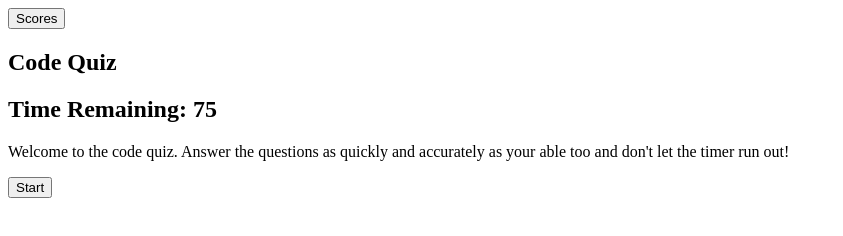
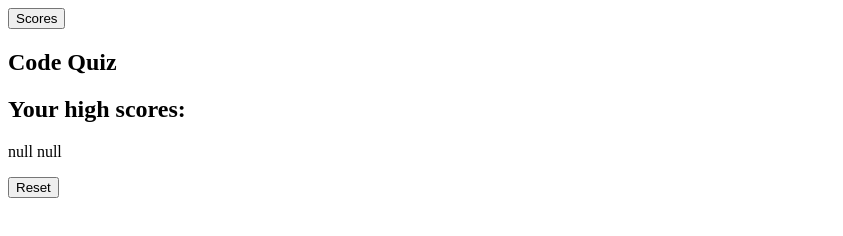
Before and after one commit to mkotte/Code-Quiz, a plain HTML site: page index.html in a window 1280 px wide. Both pictures are taken after a click on the button "Scores". Shown: the whole page, without its empty margins (0-843 px from the left). Drawn offline with Linux system fonts and the light colour scheme.

Commit message:
finished scripting logic

```diff
--- a/assets/js/script.js
+++ b/assets/js/script.js
@@ -2,9 +2,11 @@
 var timerContainer = document.querySelector('.timer')
 var timerEl = document.getElementById('time-left');
 var startButton = document.getElementById('start-btn');
+var scoreButton = document.getElementById("scores-btn")
 var quizSection = document.querySelector(".quizSection")
 var quiz =  document.querySelector(".quiz");
 var answer = document.querySelector(".answer");
+var results = document.querySelector(".results")
 
 var timer;
 var timerCount = 75;
@@ -14,6 +16,7 @@ var count = 0;
 var quizCount = 1;
 var score = 0;
 var newScore;
+
 
 function startTimer(){
     //sets timer
@@ -149,7 +152,7 @@ function endQuiz(){
     initialsLabel.append(initialsInput);
 
     let resetButton = document.createElement('button');
-    resetButton.textContent="Reset"
+    resetButton.textContent="Enter"
     resetButton.setAttribute("class", "reset-btn")
     results.append(resetButton);
 
@@ -179,11 +182,40 @@ function saveScore(){
     let initials = document.getElementById("initials-input").value;
     localStorage.setItem(`initials-${quizCount}`, initials);
     localStorage.setItem(`score-${quizCount}`, newScore);
-    quizCount++;
+    newCount = quizCount + 1;
 };
 
 
 function showScore(){
+    removeAllChildNodes(timerContainer);
+    removeAllChildNodes(quizSection);
+    removeAllChildNodes(results);
+
+    let main = document.querySelector(".main");
+    let scoresContainer = document.createElement('div');
+    main.appendChild(scoresContainer);
+    let scoresDescription = document.createElement("h2");
+    scoresDescription.textContent = "Your high scores:";
+    scoresContainer.appendChild(scoresDescription)
+
+    for (i = 1; i <= quizCount; i++){
+        let score = document.createElement('p')
+        let scoreInitials = localStorage.getItem('initials-'+i);
+        let scoreValue = localStorage.getItem('score-'+i);
+        score.textContent = scoreInitials + " " + scoreValue
+        scoresContainer.appendChild(score);
+
+    }
+
+    let resetButton = document.createElement('button');
+    resetButton.textContent="Reset"
+    resetButton.setAttribute("class", "reset-btn")
+    main.appendChild(resetButton);
+    resetButton.addEventListener("click", function(event){
+        event.preventDefault();
+        location.reload();
+    });
+
 
 };
 
@@ -194,7 +226,7 @@ function removeAllChildNodes(parent){
     }
 }
 
-
+scoreButton.addEventListener("click", showScore)
 // nextButton.addEventListener("click", nextQuestion);
 
 renderStartPage();
--- a/index.html
+++ b/index.html
@@ -14,7 +14,7 @@
                 <h2>Time Remaining: <span id="time-left">75</span></h2>
             </div>
         </nav>
-        <main>
+        <main class="main">
 
             <section class="quizSection">
                 <div class="quiz"></div>
```
